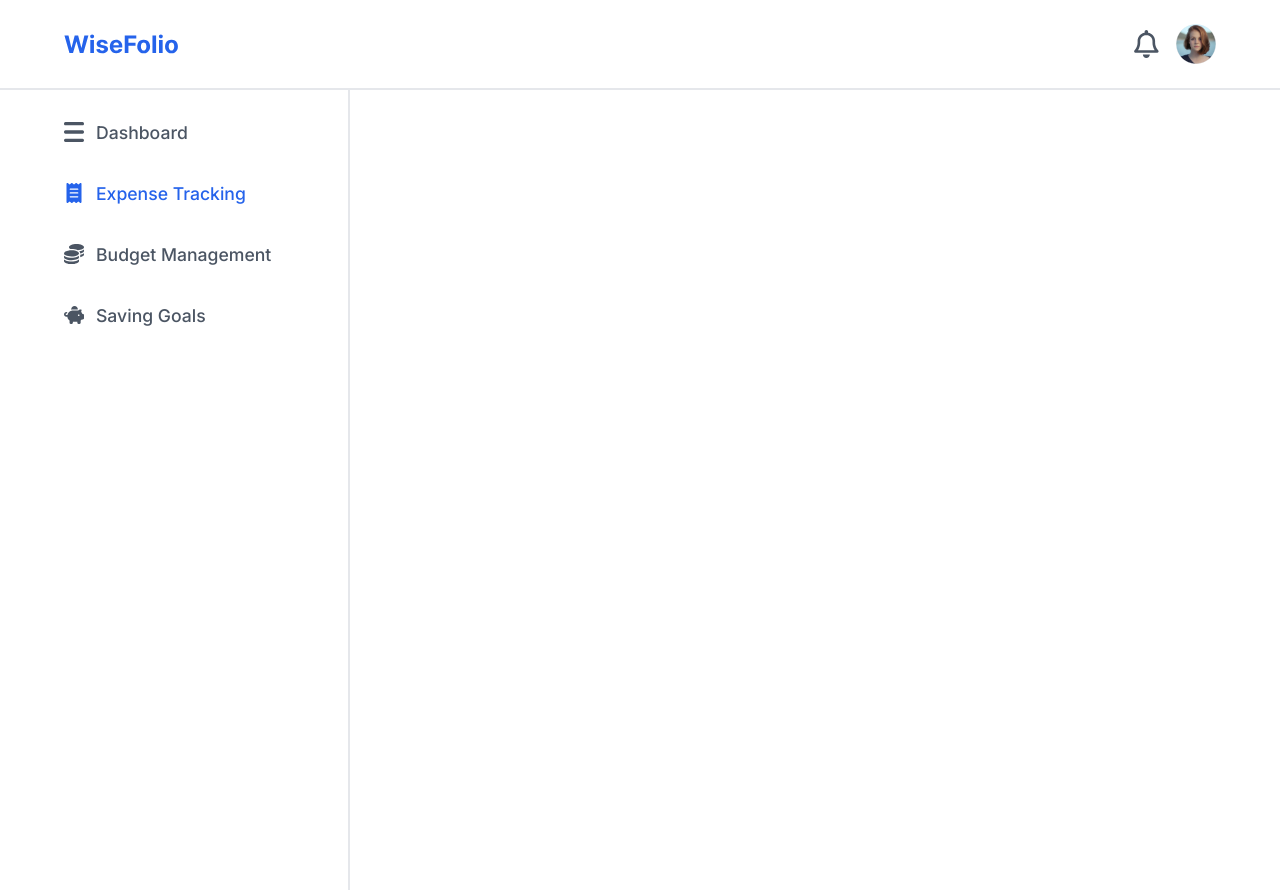
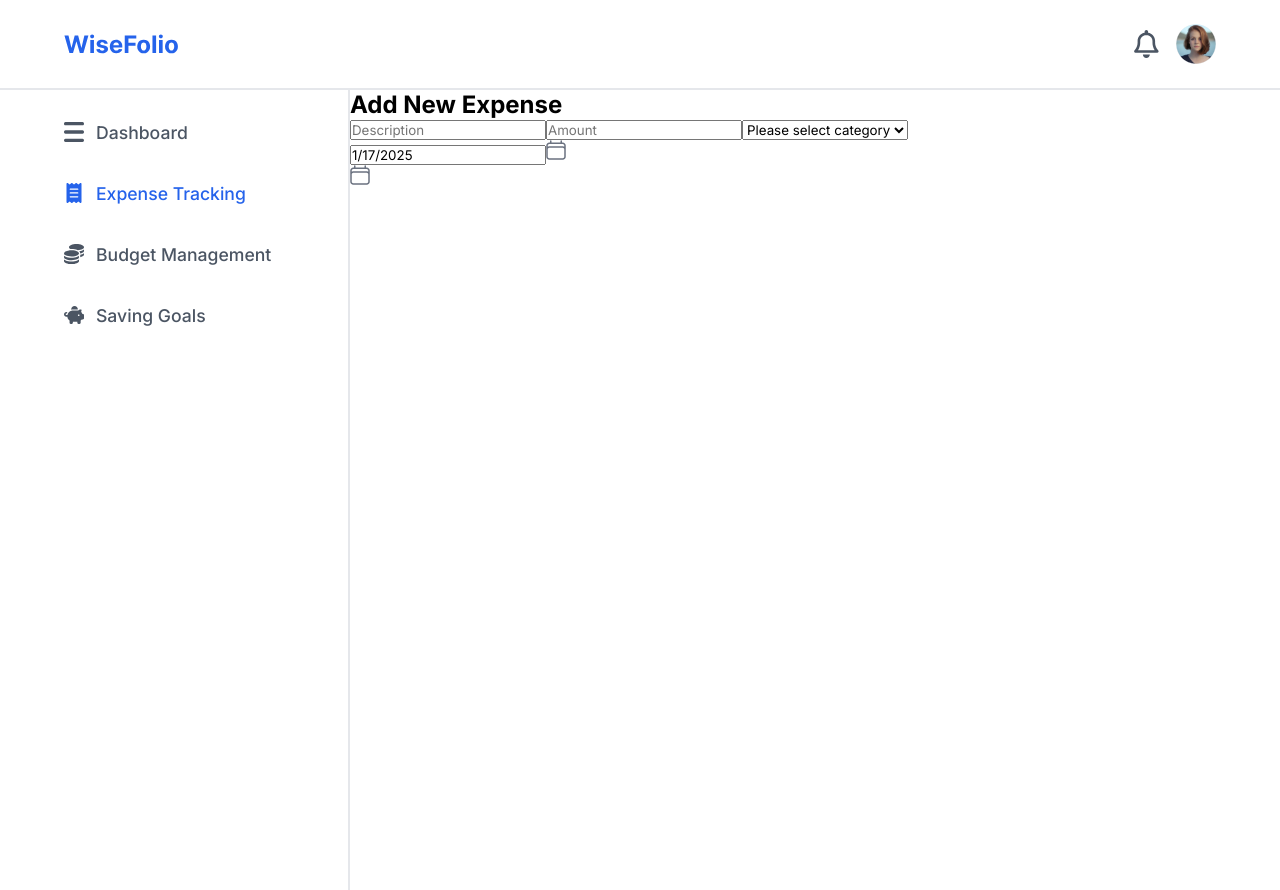
Before and after one commit to Lospub/WiseFolio-Client, a React (Vite) app in the folder wisefolio-client/: page /expenses in a window 1280 px wide. Built offline with nearby package versions, Linux system fonts and the light colour scheme.

Commit message:
apply ExpenseTracking form

```diff
--- a/wisefolio-client/package.json
+++ b/wisefolio-client/package.json
@@ -11,7 +11,9 @@
   },
   "dependencies": {
     "axios": "^1.7.9",
+    "date-fns": "^4.1.0",
     "react": "^18.3.1",
+    "react-datepicker": "^7.6.0",
     "react-dom": "^18.3.1",
     "react-router-dom": "^7.1.1",
     "sass": "^1.83.1"
--- a/wisefolio-client/src/pages/ExpenseTracking/ExpenseTracking.tsx
+++ b/wisefolio-client/src/pages/ExpenseTracking/ExpenseTracking.tsx
@@ -1,15 +1,60 @@
+import { useState } from "react";
 import Sidebar from "../../components/SideBar/SideBar";
 import "./ExpenseTracking.scss"
+import DatePicker from "react-datepicker";
+import CalenderIcon from "../../assets/icons/calendar.svg?react"
 
-const ExpenseTracking  = () => {
-    return (
-        <div className="expense">
-            <Sidebar />
-            <section className="expense__form-section">
+const ExpenseTracking = () => {
+  const [selectedDate, setSelectedDate] = useState<Date>(new Date());
 
-            </section>
+  return (
+    <div className="expense">
+      <Sidebar />
+      <section className="expense__section">
+        <div className="expense__form">
+          <h2 className="expense__form-title">Add New Expense</h2>
+          <form>
+            <input type="text" placeholder="Description" className="expense__input" />
+            <input type="number" placeholder="Amount" className="expense__input" />
+
+            <select className="expense__dropdown">
+              <option value="" disabled selected hidden>Please select category</option>
+              <option value="food">Food</option>
+              <option value="transport">Transport</option>
+              <option value="entertainment">Entertainment</option>
+              <option value="others">Others</option>
+            </select>
+
+            <div className="expense__date">
+              <DatePicker
+                selected={selectedDate}
+                onChange={(date: Date | null) => {
+                  if (date) {
+                      setSelectedDate(date);
+                  }}}
+                dateFormat="MM/dd/yyyy"
+                customInput={
+                  <div className="custom-date-input">
+                      <input
+                          type="text"
+                          value={
+                              selectedDate
+                                  ? selectedDate.toLocaleDateString("en-US")
+                                  : ""
+                          }
+                          readOnly
+                      />
+                      <CalenderIcon />
+                  </div>
+              }
+              />
+              <CalenderIcon />
+            </div>
+          </form>
         </div>
-    );
+      </section>
+    </div>
+  );
 };
 
-export default ExpenseTracking ;
+export default ExpenseTracking;
```
Also changed, not shown: 1 other file (tests, documents, lock files or other folders).
